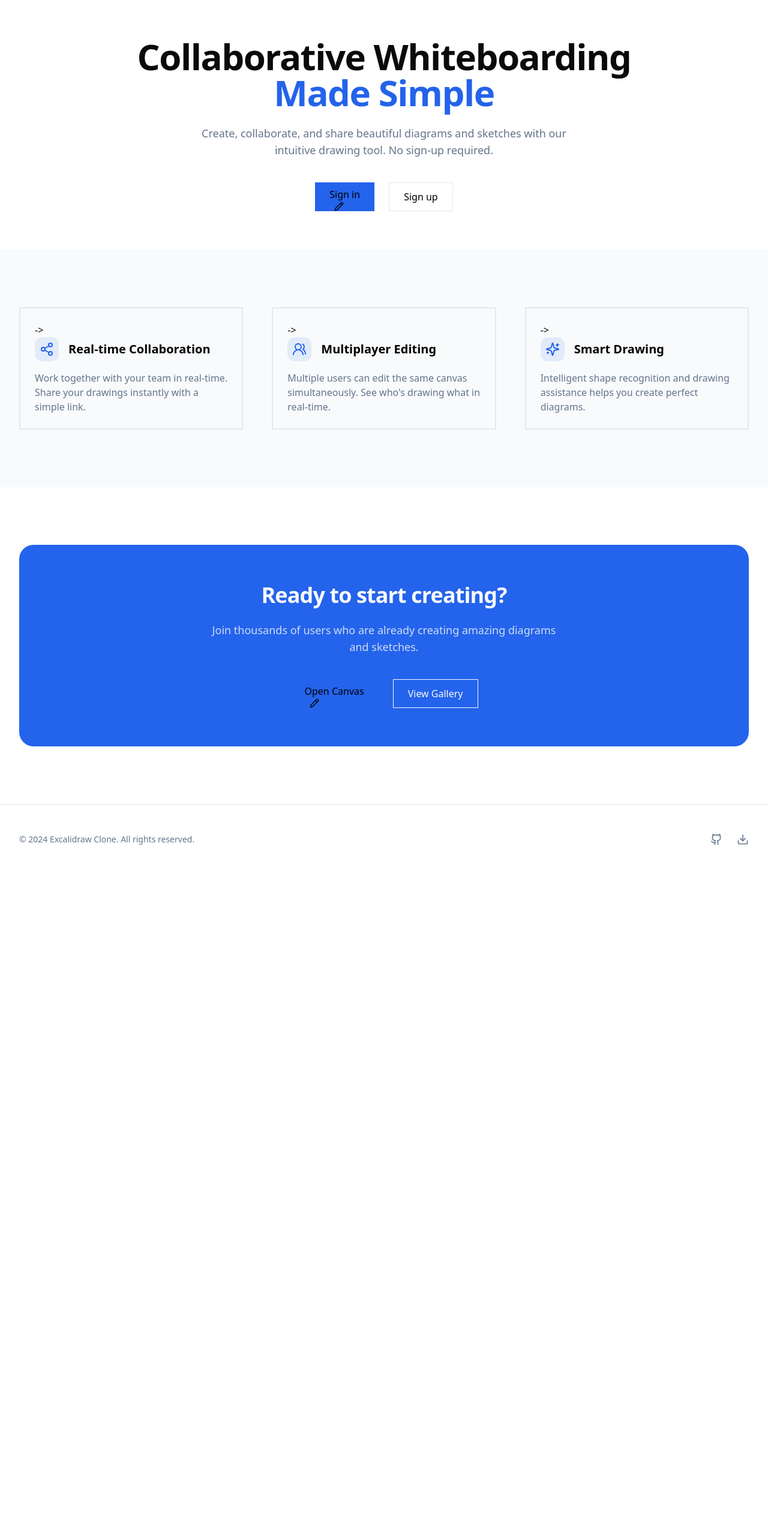
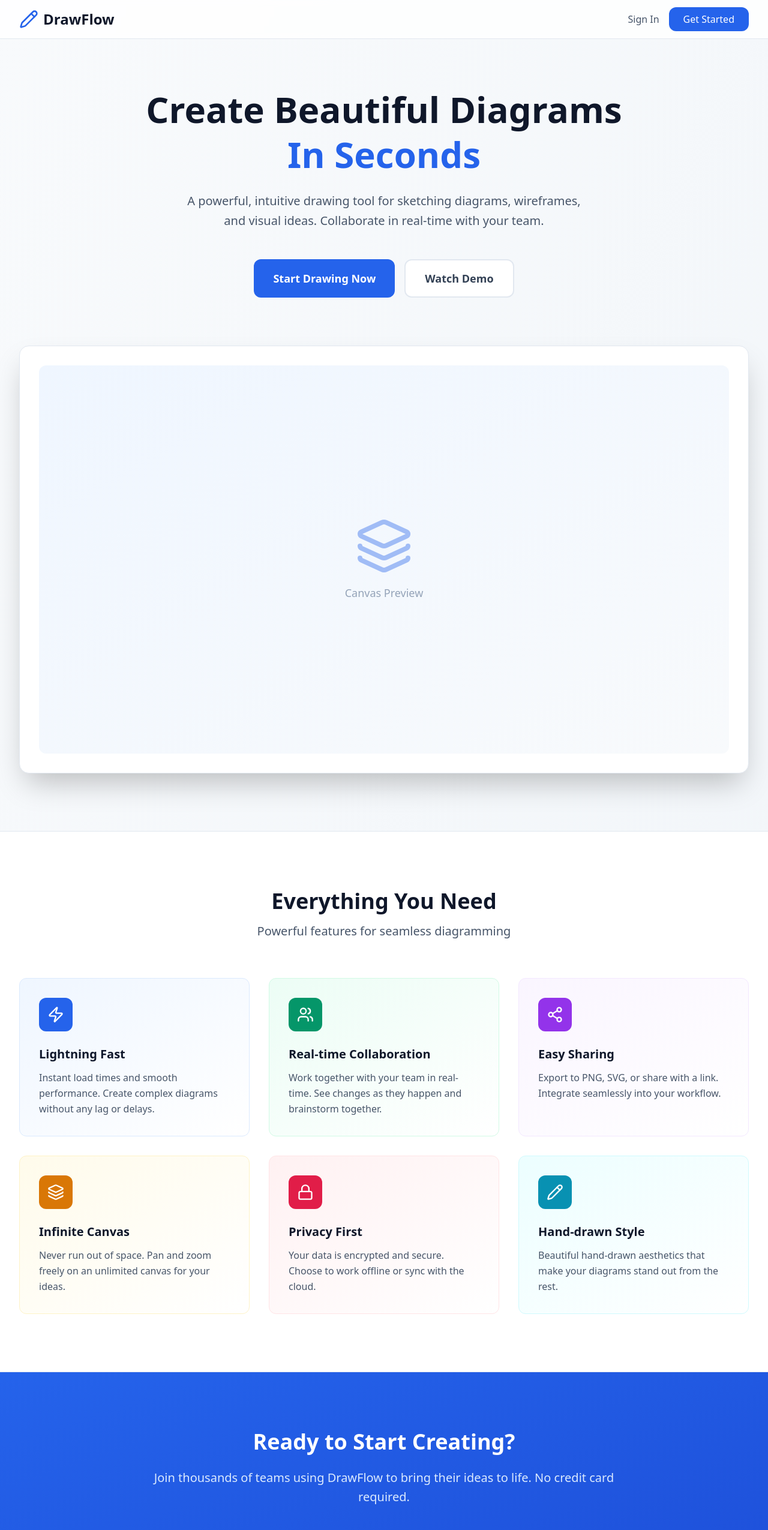
Before and after one commit to ankitsrawat2000/Excalidraw, a Next.js app in the folder apps/excalidraw-frontend/: page / in a window 1280 px wide. Shown: the top 2550 px of the page at 60% size. Before the commit the page ends 1457 px from the top, so only its background shows below. Built offline with nearby package versions, Linux system fonts and the light colour scheme.

Commit message:
landing page added

```diff
--- a/apps/excalidraw-frontend/app/page.tsx
+++ b/apps/excalidraw-frontend/app/page.tsx
@@ -1,123 +1,159 @@
-import { Button } from "@repo/ui/button";
-import { Card } from "@repo/ui/card";
-import { Pencil, Share2, Users2, Sparkles, Github, Download } from "lucide-react";
-import Link from "next/link";
+import { Pencil, Layers, Share2, Zap, Users, Lock } from 'lucide-react';
+import Link from 'next/link';
 
 function App() {
   return (
-    <div className="min-h-screen bg-background">
-      {/* Hero Section */}
-      <header className="relative overflow-hidden">
-        <div className="container mx-auto px-4 py-16 sm:px-6 lg:px-8">
-          <div className="text-center">
-            <h1 className="text-4xl font-bold tracking-tight sm:text-6xl text-foreground">
-              Collaborative Whiteboarding
-              <span className="text-primary block">Made Simple</span>
-            </h1>
-            <p className="mx-auto mt-6 max-w-2xl text-lg text-muted-foreground">
-              Create, collaborate, and share beautiful diagrams and sketches with our intuitive drawing tool.
-              No sign-up required.
-            </p>
-            <div className="mt-10 flex items-center justify-center gap-x-6">
-              <Link href="/signin">
-                <Button variant={"primary"} size="lg" className="h-12 px-6">
-                  Sign in
-                  <Pencil className="ml-2 h-4 w-4" />
-                </Button>
-              </Link>
-              <Link href="/signup">
-                <Button variant="outline" size="lg" className="h-12 px-6">
-                  Sign up
-                </Button>
-              </Link>
+    <div className="min-h-screen bg-gradient-to-br from-slate-50 to-slate-100">
+      <nav className="bg-white/80 backdrop-blur-sm border-b border-slate-200 sticky top-0 z-50">
+        <div className="max-w-7xl mx-auto px-4 sm:px-6 lg:px-8">
+          <div className="flex justify-between items-center h-16">
+            <div className="flex items-center gap-2">
+              <Pencil className="w-8 h-8 text-blue-600" />
+              <span className="text-2xl font-bold text-slate-900">DrawFlow</span>
+            </div>
+            <div className="flex items-center gap-4">
+              <button className="text-slate-600 hover:text-slate-900 font-medium transition-colors">
+              <Link href="/signin">Sign In</Link>
+              </button>
+              <button className="bg-blue-600 text-white px-6 py-2 rounded-lg hover:bg-blue-700 transition-all hover:shadow-lg font-medium">
+                Get Started
+              </button>
             </div>
           </div>
         </div>
-      </header>
+      </nav>
 
-      {/* Features Section */}
-      <section className="py-24 bg-muted/50">
-        <div className="container mx-auto px-4 sm:px-6 lg:px-8">
-          <div className="grid grid-cols-1 gap-12 sm:grid-cols-2 lg:grid-cols-3">
-            <Card className="p-6 border-2 hover:border-primary transition-colors">
-              <div className="flex items-center gap-4">
-                <div className="p-2 rounded-lg bg-primary/10">
-                  <Share2 className="h-6 w-6 text-primary" />
-                </div>
-                <h3 className="text-xl font-semibold">Real-time Collaboration</h3>
-              </div>
-              <p className="mt-4 text-muted-foreground">
-                Work together with your team in real-time. Share your drawings instantly with a simple link.
-              </p>
-            </Card>
+      <main>
+        <section className="max-w-7xl mx-auto px-4 sm:px-6 lg:px-8 pt-20 pb-24">
+          <div className="text-center">
+            <h1 className="text-6xl font-bold text-slate-900 mb-6 leading-tight">
+              Create Beautiful Diagrams
+              <br />
+              <span className="text-blue-600">In Seconds</span>
+            </h1>
+            <p className="text-xl text-slate-600 mb-12 max-w-2xl mx-auto leading-relaxed">
+              A powerful, intuitive drawing tool for sketching diagrams, wireframes, and visual ideas.
+              Collaborate in real-time with your team.
+            </p>
+            <div className="flex gap-4 justify-center">
+              <button className="bg-blue-600 text-white px-8 py-4 rounded-lg hover:bg-blue-700 transition-all hover:shadow-xl font-semibold text-lg">
+                Start Drawing Now
+              </button>
+              <button className="bg-white text-slate-700 px-8 py-4 rounded-lg hover:bg-slate-50 transition-all border-2 border-slate-200 font-semibold text-lg">
+                Watch Demo
+              </button>
+            </div>
+          </div>
 
-            <Card className="p-6 border-2 hover:border-primary transition-colors">
-              <div className="flex items-center gap-4">
-                <div className="p-2 rounded-lg bg-primary/10">
-                  <Users2 className="h-6 w-6 text-primary" />
-                </div>
-                <h3 className="text-xl font-semibold">Multiplayer Editing</h3>
-              </div>
-              <p className="mt-4 text-muted-foreground">
-                Multiple users can edit the same canvas simultaneously. See who's drawing what in real-time.
-              </p>
-            </Card>
-
-            <Card className="p-6 border-2 hover:border-primary transition-colors">
-              <div className="flex items-center gap-4">
-                <div className="p-2 rounded-lg bg-primary/10">
-                  <Sparkles className="h-6 w-6 text-primary" />
-                </div>
-                <h3 className="text-xl font-semibold">Smart Drawing</h3>
-              </div>
-              <p className="mt-4 text-muted-foreground">
-                Intelligent shape recognition and drawing assistance helps you create perfect diagrams.
-              </p>
-            </Card>
-          </div>
-        </div>
-      </section>
-
-      {/* CTA Section */}
-      <section className="py-24">
-        <div className="container mx-auto px-4 sm:px-6 lg:px-8">
-          <div className="bg-primary rounded-3xl p-8 sm:p-16">
-            <div className="mx-auto max-w-2xl text-center">
-              <h2 className="text-3xl font-bold tracking-tight text-primary-foreground sm:text-4xl">
-                Ready to start creating?
-              </h2>
-              <p className="mx-auto mt-6 max-w-xl text-lg text-primary-foreground/80">
-                Join thousands of users who are already creating amazing diagrams and sketches.
-              </p>
-              <div className="mt-10 flex items-center justify-center gap-x-6">
-                <Button size="lg" variant="secondary" className="h-12 px-6">
-                  Open Canvas
-                  <Pencil className="ml-2 h-4 w-4" />
-                </Button>
-                <Button variant="outline" size="lg" className="h-12 px-6 bg-transparent text-primary-foreground border-primary-foreground hover:bg-primary-foreground hover:text-primary">
-                  View Gallery
-                </Button>
+          <div className="mt-20 bg-white rounded-2xl shadow-2xl p-8 border border-slate-200">
+            <div className="aspect-video bg-gradient-to-br from-blue-50 to-slate-50 rounded-xl flex items-center justify-center">
+              <div className="text-center">
+                <Layers className="w-24 h-24 text-blue-600 mx-auto mb-4 opacity-40" />
+                <p className="text-slate-400 text-lg">Canvas Preview</p>
               </div>
             </div>
           </div>
-        </div>
-      </section>
+        </section>
 
-      {/* Footer */}
-      <footer className="border-t">
-        <div className="container mx-auto px-4 py-12 sm:px-6 lg:px-8">
-          <div className="flex flex-col items-center justify-between gap-6 sm:flex-row">
-            <p className="text-sm text-muted-foreground">
-              © 2024 Excalidraw Clone. All rights reserved.
+        <section className="bg-white py-24 border-y border-slate-200">
+          <div className="max-w-7xl mx-auto px-4 sm:px-6 lg:px-8">
+            <div className="text-center mb-16">
+              <h2 className="text-4xl font-bold text-slate-900 mb-4">
+                Everything You Need
+              </h2>
+              <p className="text-xl text-slate-600">
+                Powerful features for seamless diagramming
+              </p>
+            </div>
+
+            <div className="grid md:grid-cols-3 gap-8">
+              <div className="p-8 rounded-xl bg-gradient-to-br from-blue-50 to-white border border-blue-100 hover:shadow-lg transition-shadow">
+                <div className="w-14 h-14 bg-blue-600 rounded-lg flex items-center justify-center mb-6">
+                  <Zap className="w-7 h-7 text-white" />
+                </div>
+                <h3 className="text-xl font-bold text-slate-900 mb-3">Lightning Fast</h3>
+                <p className="text-slate-600 leading-relaxed">
+                  Instant load times and smooth performance. Create complex diagrams without any lag or delays.
+                </p>
+              </div>
+
+              <div className="p-8 rounded-xl bg-gradient-to-br from-emerald-50 to-white border border-emerald-100 hover:shadow-lg transition-shadow">
+                <div className="w-14 h-14 bg-emerald-600 rounded-lg flex items-center justify-center mb-6">
+                  <Users className="w-7 h-7 text-white" />
+                </div>
+                <h3 className="text-xl font-bold text-slate-900 mb-3">Real-time Collaboration</h3>
+                <p className="text-slate-600 leading-relaxed">
+                  Work together with your team in real-time. See changes as they happen and brainstorm together.
+                </p>
+              </div>
+
+              <div className="p-8 rounded-xl bg-gradient-to-br from-purple-50 to-white border border-purple-100 hover:shadow-lg transition-shadow">
+                <div className="w-14 h-14 bg-purple-600 rounded-lg flex items-center justify-center mb-6">
+                  <Share2 className="w-7 h-7 text-white" />
+                </div>
+                <h3 className="text-xl font-bold text-slate-900 mb-3">Easy Sharing</h3>
+                <p className="text-slate-600 leading-relaxed">
+                  Export to PNG, SVG, or share with a link. Integrate seamlessly into your workflow.
+                </p>
+              </div>
+
+              <div className="p-8 rounded-xl bg-gradient-to-br from-amber-50 to-white border border-amber-100 hover:shadow-lg transition-shadow">
+                <div className="w-14 h-14 bg-amber-600 rounded-lg flex items-center justify-center mb-6">
+                  <Layers className="w-7 h-7 text-white" />
+                </div>
+                <h3 className="text-xl font-bold text-slate-900 mb-3">Infinite Canvas</h3>
+                <p className="text-slate-600 leading-relaxed">
+                  Never run out of space. Pan and zoom freely on an unlimited canvas for your ideas.
+                </p>
+              </div>
+
+              <div className="p-8 rounded-xl bg-gradient-to-br from-rose-50 to-white border border-rose-100 hover:shadow-lg transition-shadow">
+                <div className="w-14 h-14 bg-rose-600 rounded-lg flex items-center justify-center mb-6">
+                  <Lock className="w-7 h-7 text-white" />
+                </div>
+                <h3 className="text-xl font-bold text-slate-900 mb-3">Privacy First</h3>
+                <p className="text-slate-600 leading-relaxed">
+                  Your data is encrypted and secure. Choose to work offline or sync with the cloud.
+                </p>
+              </div>
+
+              <div className="p-8 rounded-xl bg-gradient-to-br from-cyan-50 to-white border border-cyan-100 hover:shadow-lg transition-shadow">
+                <div className="w-14 h-14 bg-cyan-600 rounded-lg flex items-center justify-center mb-6">
+                  <Pencil className="w-7 h-7 text-white" />
+                </div>
+                <h3 className="text-xl font-bold text-slate-900 mb-3">Hand-drawn Style</h3>
+                <p className="text-slate-600 leading-relaxed">
+                  Beautiful hand-drawn aesthetics that make your diagrams stand out from the rest.
+                </p>
+              </div>
+            </div>
+          </div>
+        </section>
+
+        <section className="py-24 bg-gradient-to-br from-blue-600 to-blue-700">
+          <div className="max-w-4xl mx-auto px-4 sm:px-6 lg:px-8 text-center">
+            <h2 className="text-4xl font-bold text-white mb-6">
+              Ready to Start Creating?
+            </h2>
+            <p className="text-xl text-blue-100 mb-10 leading-relaxed">
+              Join thousands of teams using DrawFlow to bring their ideas to life.
+              No credit card required.
             </p>
-            <div className="flex space-x-6">
-              <a href="https://github.com" className="text-muted-foreground hover:text-primary">
-                <Github className="h-5 w-5" />
-              </a>
-              <a href="#" className="text-muted-foreground hover:text-primary">
-                <Download className="h-5 w-5" />
-              </a>
+            <button className="bg-white text-blue-600 px-10 py-4 rounded-lg hover:bg-blue-50 transition-all hover:shadow-2xl font-bold text-lg">
+              Get Started for Free
+            </button>
+          </div>
+        </section>
+      </main>
+
+      <footer className="bg-slate-900 text-slate-300 py-12">
+        <div className="max-w-7xl mx-auto px-4 sm:px-6 lg:px-8">
+          <div className="flex justify-between items-center">
+            <div className="flex items-center gap-2">
+              <Pencil className="w-6 h-6 text-blue-400" />
+              <span className="text-xl font-bold text-white">DrawFlow</span>
             </div>
+            <p className="text-sm">© 2025 DrawFlow. All rights reserved.</p>
           </div>
         </div>
       </footer>
```
Also changed, not shown: 1 other file (tests, documents, lock files or other folders).
